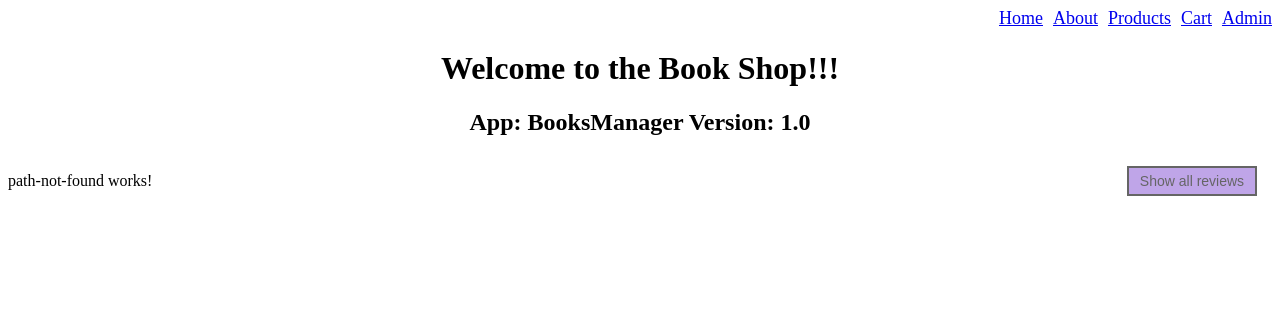
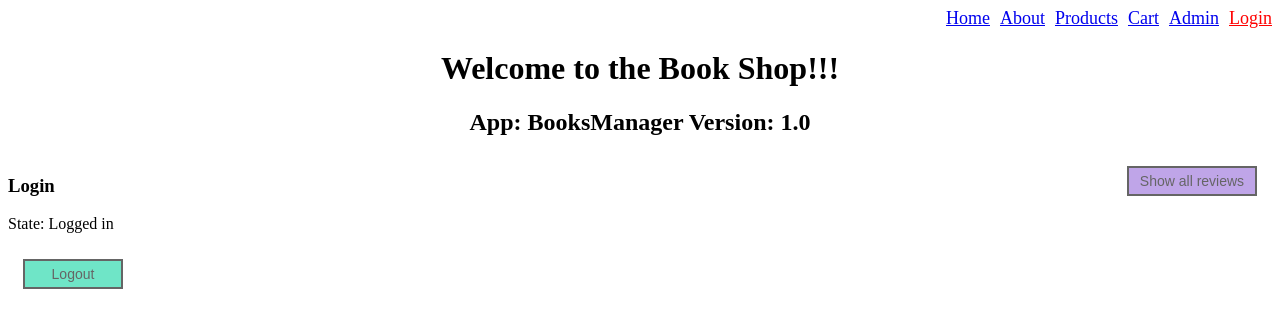
Before and after one commit to VZhyrytskiy/shop-4, an Angular app: page /login in a window 1280 px wide. Shown: the top 328 px of the page. Built offline with nearby package versions, Linux system fonts and the light colour scheme.

Commit message:
feature: add login component

```diff
--- a/src/app/app-routing.module.ts
+++ b/src/app/app-routing.module.ts
@@ -1,11 +1,11 @@
 import { NgModule } from '@angular/core';
 import { Routes, RouterModule } from '@angular/router';
-
 import { AboutComponent } from './components/about/about.component';
 import { CartComponent } from './components/cart/cart.component';
 import { ReviewsComponent } from './components/reviews/reviews.component';
 import { ProductListComponent } from './components/product-list/product-list.component';
 import { PathNotFoundComponent } from './shared/components/path-not-found/path-not-found.component';
+import { LoginComponent } from './shared/components/login/login.component';
 
 const routes: Routes = [
 	{
@@ -26,6 +26,10 @@ const routes: Routes = [
 		outlet: 'reviews',
 	},
 	{
+		path: 'login',
+		component: LoginComponent,
+	},
+	{
 		path: '',
 		redirectTo: '/home',
 		pathMatch: 'full',
--- a/src/app/app.component.html
+++ b/src/app/app.component.html
@@ -4,6 +4,7 @@
 	<a routerLink="/products" routerLinkActive="active">Products</a>
 	<a routerLink="/cart" routerLinkActive="active">Cart</a>
 	<a routerLink="/admin" routerLinkActive="active">Admin</a>
+	<a routerLink="/login" routerLinkActive="active">Login</a>
 </div>
 
 <div style="text-align:center">
--- /dev/null
+++ b/src/app/shared/components/login/login.component.html
@@ -0,0 +1,6 @@
+<h3>Login</h3>
+<p>State: {{message}}</p>
+<p>
+	<button (click)="onLogin()" *ngIf="!authService.isLoggedIn">Login</button>
+	<button (click)="onLogout()" *ngIf="authService.isLoggedIn">Logout</button>
+</p>
--- /dev/null
+++ b/src/app/shared/components/login/login.component.less
@@ -0,0 +1,4 @@
+button {
+	width: 100px;
+	background-color: #11d4a3;
+}
--- /dev/null
+++ b/src/app/shared/components/login/login.component.ts
@@ -0,0 +1,62 @@
+import { Component, OnInit, OnDestroy } from '@angular/core';
+import { Router } from '@angular/router';
+import { Subject } from 'rxjs';
+import { takeUntil } from 'rxjs/operators';
+import { AuthService } from '../../../core/services/auth.service';
+
+@Component({
+	selector: 'app-login',
+	templateUrl: './login.component.html',
+	styleUrls: ['./login.component.less'],
+})
+export class LoginComponent implements OnInit, OnDestroy {
+	message: string;
+	private unsubscribe: Subject<void> = new Subject();
+
+	constructor(public authService: AuthService, private router: Router) {}
+
+	ngOnInit() {
+		this.setMessage();
+	}
+
+	ngOnDestroy() {
+		console.log('[takeUntil ngOnDestroy]');
+		this.unsubscribe.next();
+		this.unsubscribe.complete();
+	}
+
+	onLogin() {
+		this.message = 'Trying to log in ...';
+		this.authService
+			.login()
+			// The TakeUntil subscribes and begins mirroring the source Observable.
+			// It also monitors a second Observable that you provide.
+			// If this second Observable emits an item or sends a termination notification,
+			// the Observable returned by TakeUntil stops mirroring the source Observable and terminates.
+			.pipe(takeUntil(this.unsubscribe))
+			.subscribe(() => {
+				this.setMessage();
+				if (this.authService.isLoggedIn) {
+					// Get the redirect URL from our auth service
+					// If no redirect has been set, use the default
+					const redirect = this.authService.redirectUrl
+						? this.authService.redirectUrl
+						: '/admin';
+					// Redirect the user
+					this.router.navigate([redirect]);
+				}
+			},
+			err => console.log(err),
+			() => console.log('[takeUntil] complete'),
+		);
+	}
+
+	onLogout() {
+		this.authService.logout();
+		this.setMessage();
+	}
+
+	private setMessage() {
+		this.message = 'Logged ' + (this.authService.isLoggedIn ? 'in' : 'out');
+	}
+}
--- a/src/app/shared/shared.module.ts
+++ b/src/app/shared/shared.module.ts
@@ -4,9 +4,10 @@ import { HighlightDirective } from './directives/highlight.directive';
 import { FontDirective } from './directives/font.directive';
 import { OrderByPipe } from './pipes/order-by.pipe';
 import { PathNotFoundComponent } from './components/path-not-found/path-not-found.component';
+import { LoginComponent } from './components/login/login.component';
 
 @NgModule({
-	declarations: [HighlightDirective, FontDirective, OrderByPipe, PathNotFoundComponent],
+	declarations: [HighlightDirective, FontDirective, OrderByPipe, PathNotFoundComponent, LoginComponent],
 	imports: [CommonModule],
 	providers: [OrderByPipe],
 	exports: [HighlightDirective, FontDirective],
```
